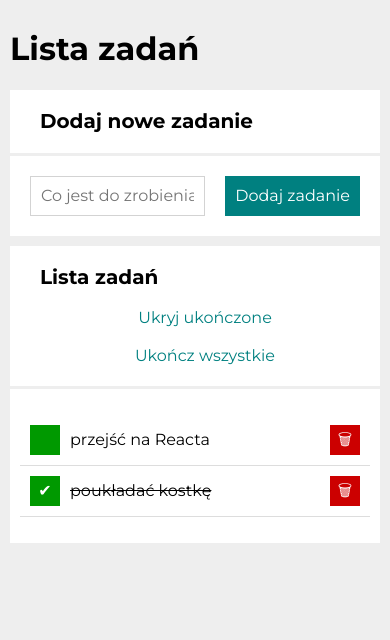
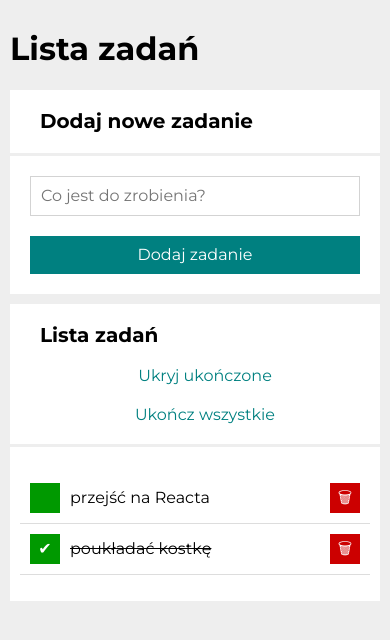
Before and after one commit to GrzegorzPacewicz/to-do-list, a React (Create React App) app: page / in a window 390 px wide. Shown: the top 640 px of the page. Built offline with nearby package versions, Linux system fonts and the light colour scheme.

Commit message:
Media query in Tasks fixed

```diff
--- a/src/Form/style.css
+++ b/src/Form/style.css
@@ -6,7 +6,7 @@
 }
 
 @media (max-width: 767px) {
-    .form__taskSubmit {
+    .form{
         grid-template-columns: 1fr;
     }
 }
@@ -31,6 +31,13 @@
     transition: 1s;
 }
 
+@media (max-width: 767px) {
+    .form__button {
+        width: 100%;
+        margin: auto;
+    }
+}
+
 .form__button:hover {
     background: hsl(180, 100%, 30%);
     transform: scale(1.1);
@@ -38,7 +45,7 @@
 
 @media (max-width: 767px) {
     .form__button:hover {
-        transform: scale(1.0);
+        transform: scale(1.05);
     }
 }
 
```
